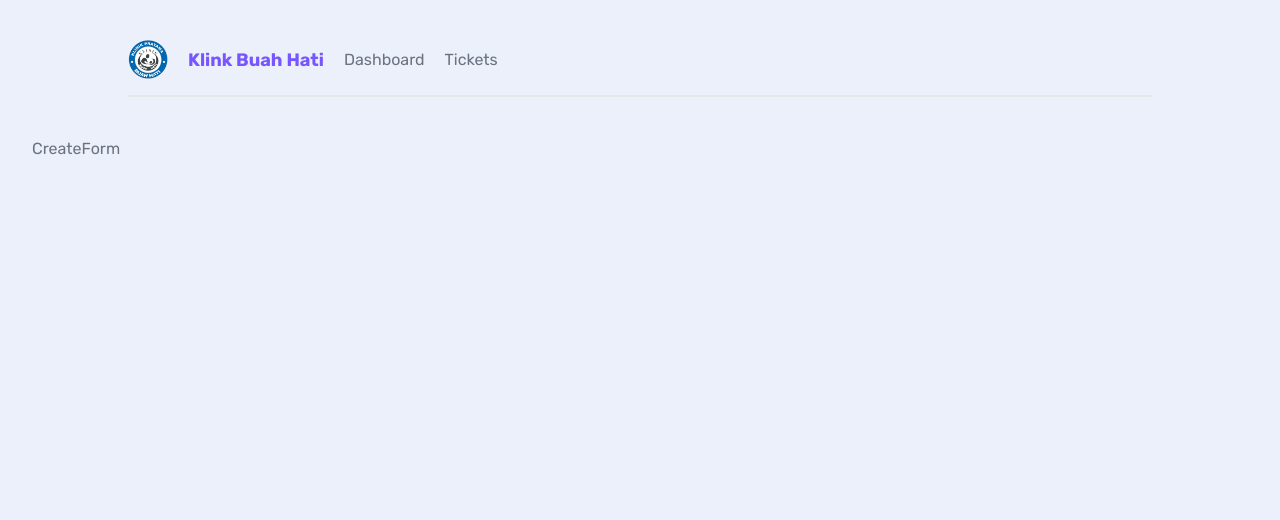
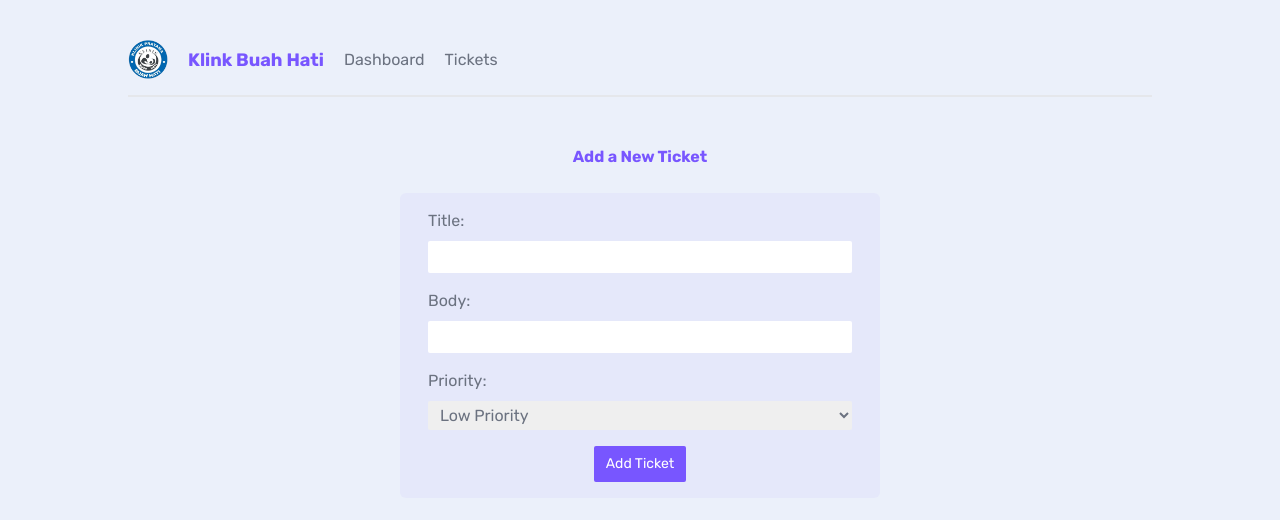
Before and after one commit to paresiqbal/next-helpdesk, a Next.js app: page /tickets/create in a window 1280 px wide. Shown: the top 520 px of the page. Built offline with nearby package versions, Linux system fonts and the light colour scheme.

Commit message:
Create Form for upload tickets Successfully post tickets

```diff
--- a/_data/db.json
+++ b/_data/db.json
@@ -20,6 +20,13 @@
       "body": "Lorem ipsum Triforce sit amet, Linkus Hyruleus tempus Ganondorf. Nunc ocarina sagittis quis Majoras Mask. Nulla in metus arcu. Suspendisse potenti. In vel mauris varius, consectetur Zora ipsum eget, Master Sword porttitor urna. Fusce elementum urna elit, eget eleifend velit consectetur eget. Integer vel lobortis ipsum, vitae auctor Ocarina of Time. Donec sed urna dapibus, interdum magna a, eleifend magna. Curabitur tincidunt enim a neque volutpat. Phasellus auctor magna vel nunc pretium, ut volutpat justo tristique. Pellentesque cursus convallis mauris, in tempus enim tincidunt vitae.",
       "priority": "high",
       "user_email": "peach@netninja.dev"
+    },
+    {
+      "title": "My new Ticket",
+      "body": "Bla bla bla",
+      "priority": "medium",
+      "user_email": "123@email.com",
+      "id": "dFxdwEc"
     }
   ]
 }
--- a/app/page.js
+++ b/app/page.js
@@ -1,3 +1,5 @@
+// json-server --watch --port 4000 ./_data/db.json
+
 import Link from "next/link";
 
 export default function Home() {
--- a/app/tickets/create/CreateForm.jsx
+++ b/app/tickets/create/CreateForm.jsx
@@ -1,5 +1,75 @@
 "use client";
+// React
+import { useState } from "react";
+import { useRouter } from "next/navigation";
 
 export default function CreateForm() {
-  return <div>CreateForm</div>;
+  const router = useRouter();
+
+  const [title, setTitile] = useState("");
+  const [body, setBody] = useState("");
+  const [priority, setPriority] = useState("low");
+  const [isLoading, setIsLoading] = useState(false);
+
+  const handleSubmit = async (e) => {
+    e.preventDefault();
+    setIsLoading(true);
+
+    const ticket = {
+      title,
+      body,
+      priority,
+      user_email: "123@email.com",
+    };
+
+    const res = await fetch("http://localhost:4000/tickets", {
+      method: "POST",
+      headers: { "Content-Type": "application/json" },
+      body: JSON.stringify(ticket),
+    });
+
+    if (res.status === 201) {
+      router.refresh();
+      router.push("/tickets");
+    }
+  };
+
+  return (
+    <form className="w-1/2" onSubmit={handleSubmit}>
+      <label>
+        <span>Title:</span>
+        <input
+          type="text"
+          required
+          onChange={(e) => setTitile(e.target.value)}
+          value={title}
+        />
+      </label>
+      <label>
+        <span>Body:</span>
+        <input
+          type="text"
+          required
+          onChange={(e) => setBody(e.target.value)}
+          value={body}
+        />
+      </label>
+      <label>
+        <span>Priority:</span>
+        <select
+          required
+          onChange={(e) => setPriority(e.target.value)}
+          value={priority}
+        >
+          <option value="low">Low Priority</option>
+          <option value="medium">Medium Priority</option>
+          <option value="high">High Priority</option>
+        </select>
+      </label>
+      <button className="btn-primary" disabled={isLoading}>
+        {isLoading && <span>Adding...</span>}
+        {!isLoading && <span>Add Ticket</span>}
+      </button>
+    </form>
+  );
 }
--- a/app/tickets/create/page.jsx
+++ b/app/tickets/create/page.jsx
@@ -1,3 +1,10 @@
+import CreateForm from "./CreateForm";
+
 export default function CreateTicket() {
-  return <div>CreateForm</div>;
+  return (
+    <main>
+      <h2 className="text-primary text-center">Add a New Ticket</h2>
+      <CreateForm />
+    </main>
+  );
 }
```
